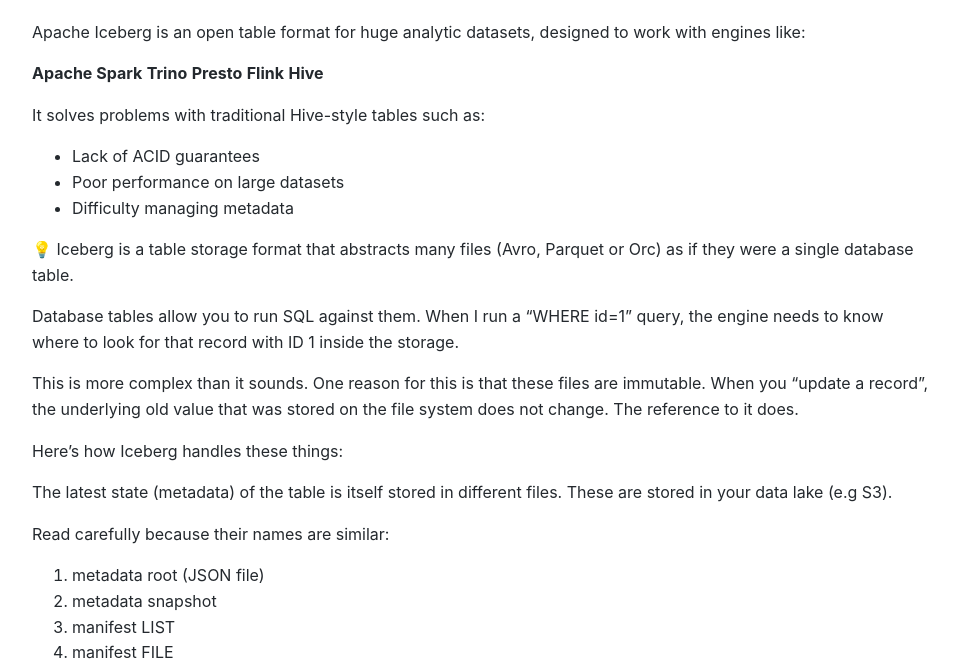
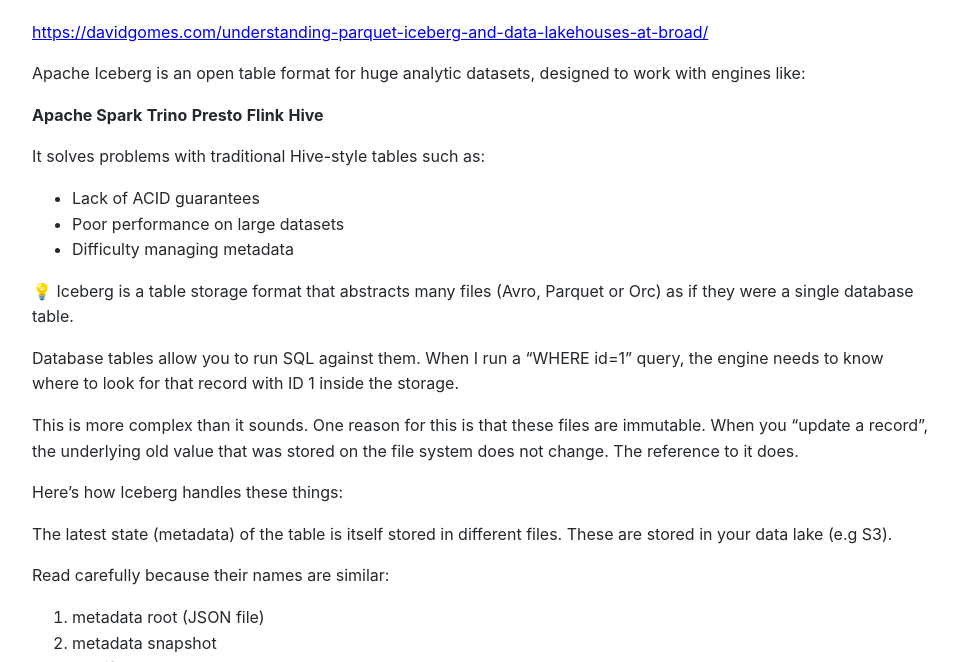
Before and after one commit to Michael-Lubinsky/michael-lubinsky.github.com, a Jekyll site: the page built from spark/iceberg.md, in a window 1280 px wide and 900 px high, scrolled down 505 px, cut to the strip 238-900 px from the top of the window. Shown: the whole strip, without its empty margins (158-1116 px from the left). Built offline with Jekyll 4.4.1, drawn with Linux system fonts in a browser that asks for light colours; our own code applies the rules of GitHub Pages for plain Markdown files.

Commit message:
Update iceberg.md

```diff
--- a/spark/iceberg.md
+++ b/spark/iceberg.md
@@ -10,6 +10,7 @@
 
  <img width="800" height="450" alt="image" src="https://github.com/user-attachments/assets/b2d9c9c9-cd2e-40c4-91a3-09a34ee22435" />
 
+<https://davidgomes.com/understanding-parquet-iceberg-and-data-lakehouses-at-broad/>
 
 Apache Iceberg is an open table format for huge analytic datasets, designed to work with engines like:
 
```
